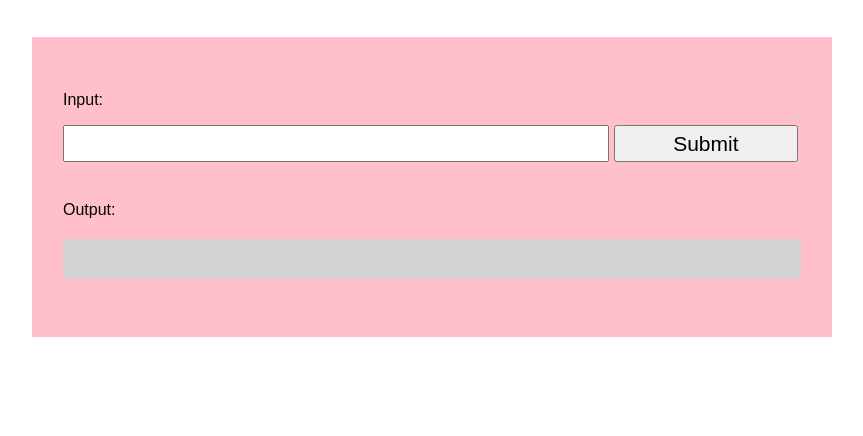
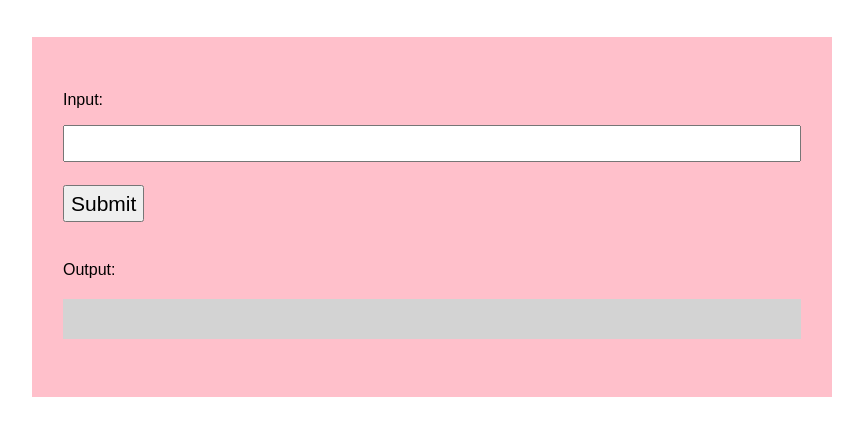
Before and after one commit to rocketacademy/basics-guess-the-word, a plain HTML site: page index.html in a window 1280 px wide. Shown: the part 62-498 px from the top of the page, without its empty margins (208-1071 px from the left). Drawn offline with Linux system fonts and the light colour scheme.

Commit message:
move submit to next line so input row can be right-aligned

```diff
--- a/index.html
+++ b/index.html
@@ -29,7 +29,7 @@
         line-height: 33px;
         margin: 0 0 23px 0;
         padding: 0 9px;
-        width: 74%;
+        width: 100%;
       }
 
       button {
@@ -37,7 +37,6 @@
         line-height: 33px;
         margin: 0 0 23px 0;
         padding: 0 6px;
-        width: 25%;
       }
 
       #output-div {
@@ -54,6 +53,7 @@
     <div id="container">
       <p>Input:</p>
       <input id="input-field" />
+      <br />
       <button id="submit-button">Submit</button>
       <p>Output:</p>
       <div id="output-div"></div>
```
